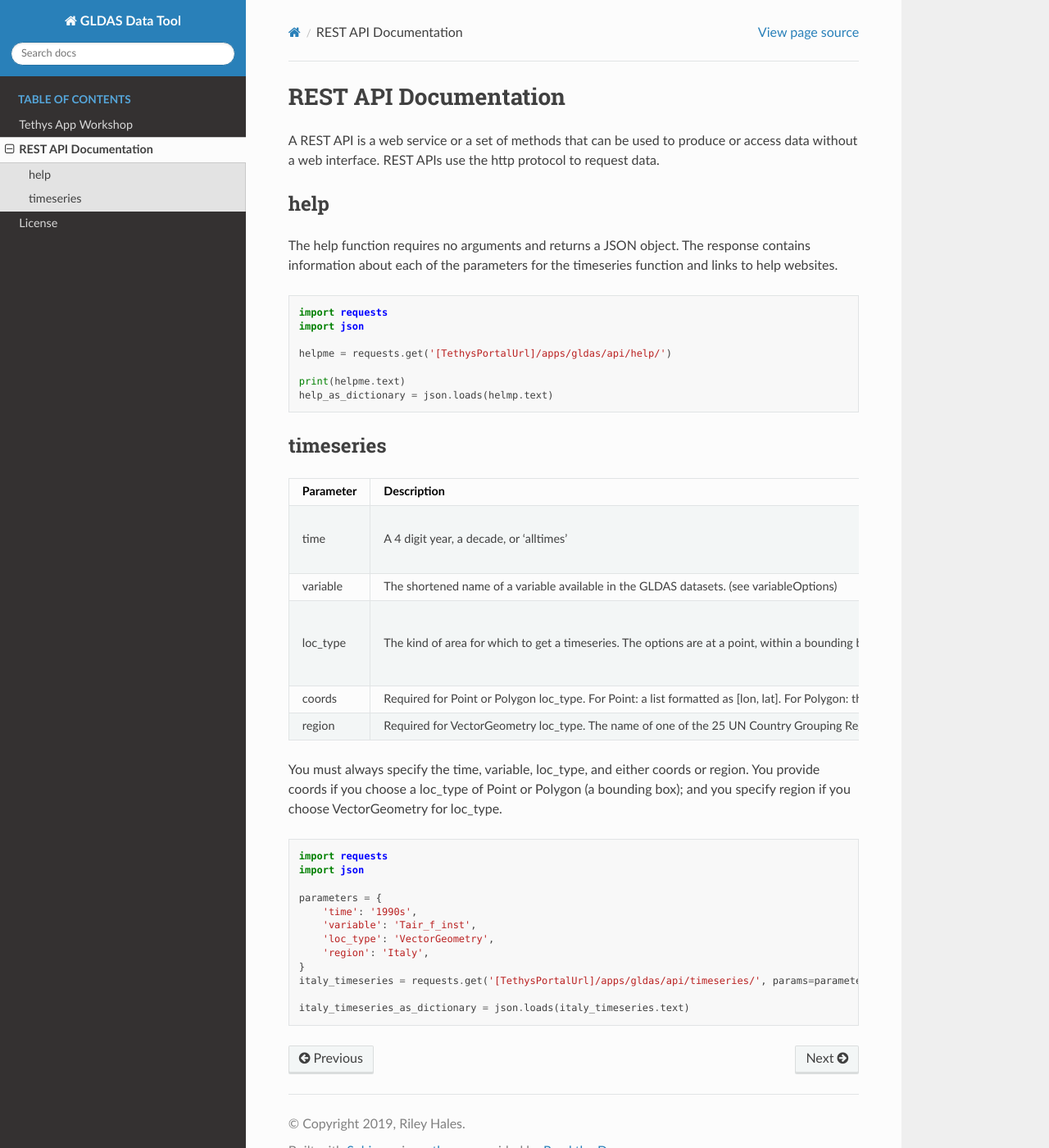
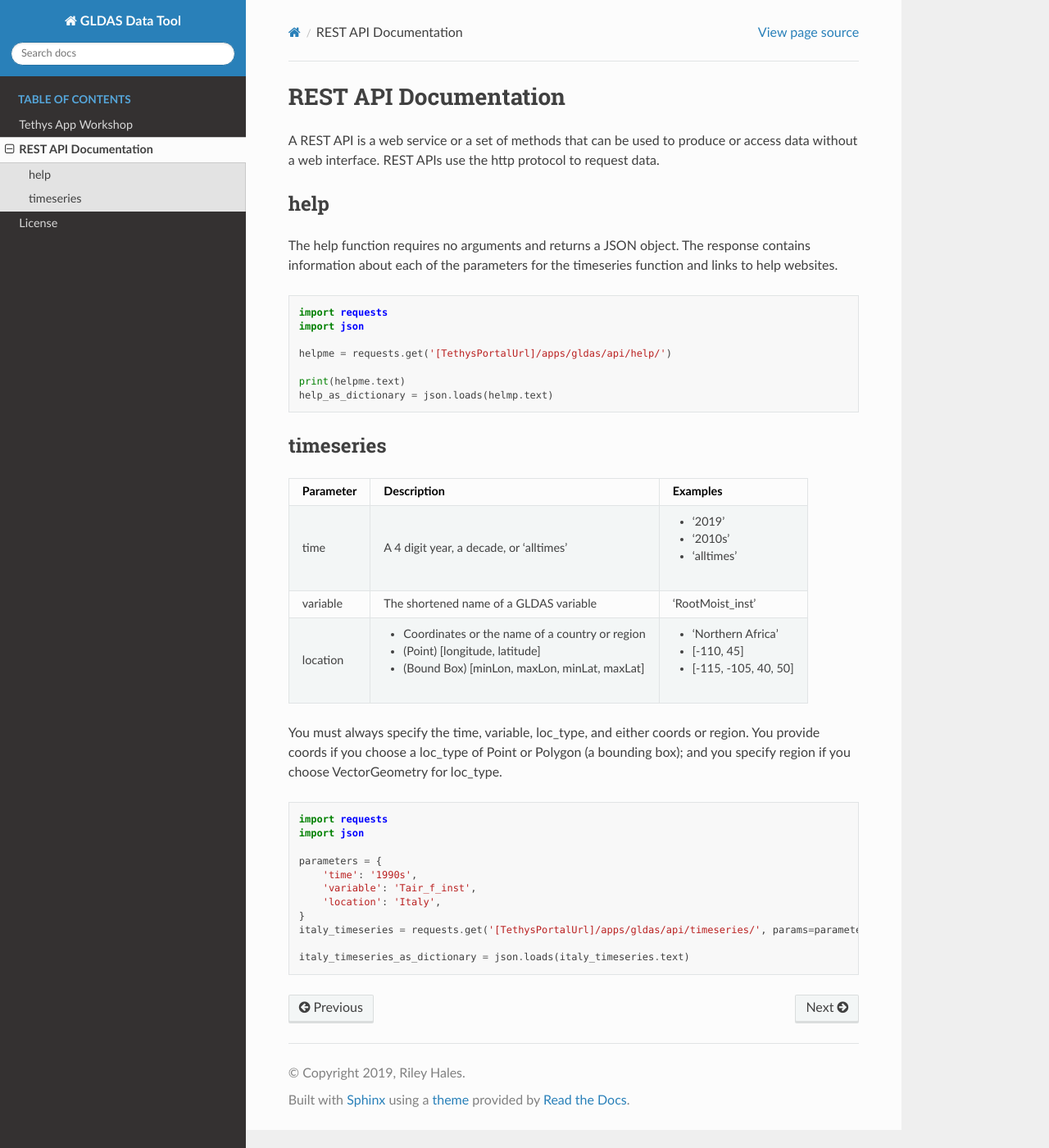
Before and after one commit to rileyhales/gldas, a Sphinx documentation site: the page built from docs/api.rst, in a window 1280 px wide and 1400 px high. Shown: the whole window at 82% size. Built offline with Sphinx 7.4.7 and the Read the Docs theme 2.0.0, drawn with Linux system fonts in a browser that asks for light colours.

```diff
--- a/docs/api.rst
+++ b/docs/api.rst
@@ -24,28 +24,19 @@ parameters for the timeseries function and links to help websites.
 timeseries
 ==========
 
-+------------+-------------------------------------------------------+-------------------+
-| Parameter  | Description                                           | Example           |
-+============+=======================================================+===================+
-| time       | A 4 digit year, a decade, or 'alltimes'               | - '2019'          |
-|            |                                                       | - '2010s'         |
-+------------+-------------------------------------------------------+-------------------+
-| variable   | The shortened name of a variable available in the     | 'RootMoist_inst'  |
-|            | GLDAS datasets. (see variableOptions)                 |                   |
-+------------+-------------------------------------------------------+-------------------+
-|            | The kind of area for which to get a timeseries. The   | - 'Point'         |
-| loc_type   | options are at a point, within a bounding box         | - 'Polygon'       |
-|            | (polygon), or country/region                          | - 'VectorGeometry'|
-+------------+-------------------------------------------------------+-------------------+
-|            | Required for Point or Polygon loc_type. For Point: a  |                   |
-| coords     | list formatted as [lon, lat]. For Polygon: the list   | [-110, 45]        |
-|            | of the extents of the bounding box [minLon, maxLon,   |                   |
-|            | minLat, maxLat]                                       |                   |
-+------------+-------------------------------------------------------+-------------------+
-|            | Required for VectorGeometry loc_type. The name of one |                   |
-| region     | of the 25 UN Country Grouping Regions or the full,    | 'Northern Africa' |
-|            | capitalized name of a country.                        |                   |
-+------------+-------------------------------------------------------+-------------------+
++------------+--------------------------------------------------+--------------------------+
+| Parameter  | Description                                      | Examples                 |
++============+==================================================+==========================+
+| time       | A 4 digit year, a decade, or 'alltimes'          | - '2019'                 |
+|            |                                                  | - '2010s'                |
+|            |                                                  | - 'alltimes'             |
++------------+--------------------------------------------------+--------------------------+
+| variable   | The shortened name of a GLDAS variable           | 'RootMoist_inst'         |
++------------+--------------------------------------------------+--------------------------+
+|            | - Coordinates or the name of a country or region | - 'Northern Africa'      |
+| location   | - (Point) [longitude, latitude]                  | - [-110, 45]             |
+|            | - (Bound Box) [minLon, maxLon, minLat, maxLat]   | - [-115, -105, 40, 50]   |
++------------+--------------------------------------------------+--------------------------+
 
 You must always specify the time, variable, loc_type, and either coords or region. You provide coords if you choose a
 loc_type of Point or Polygon (a bounding box); and you specify region if you choose VectorGeometry for loc_type.
@@ -58,8 +49,7 @@ loc_type of Point or Polygon (a bounding box); and you specify region if you cho
     parameters = {
         'time': '1990s',
         'variable': 'Tair_f_inst',
-        'loc_type': 'VectorGeometry',
-        'region': 'Italy',
+        'location': 'Italy',
     }
     italy_timeseries = requests.get('[TethysPortalUrl]/apps/gldas/api/timeseries/', params=parameters)
 
```
Also changed, not shown: api-demo.ipynb, 3 other files.
